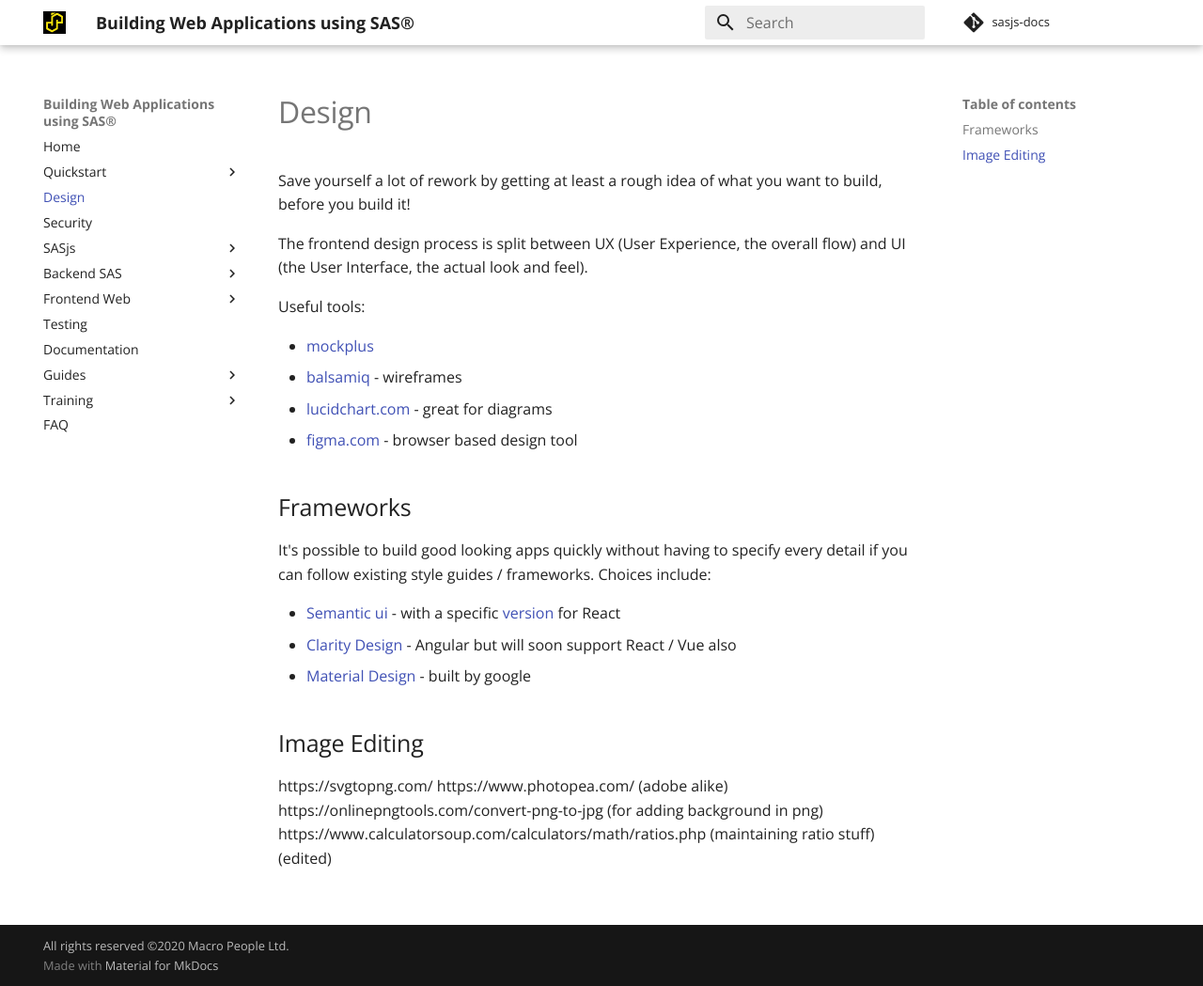
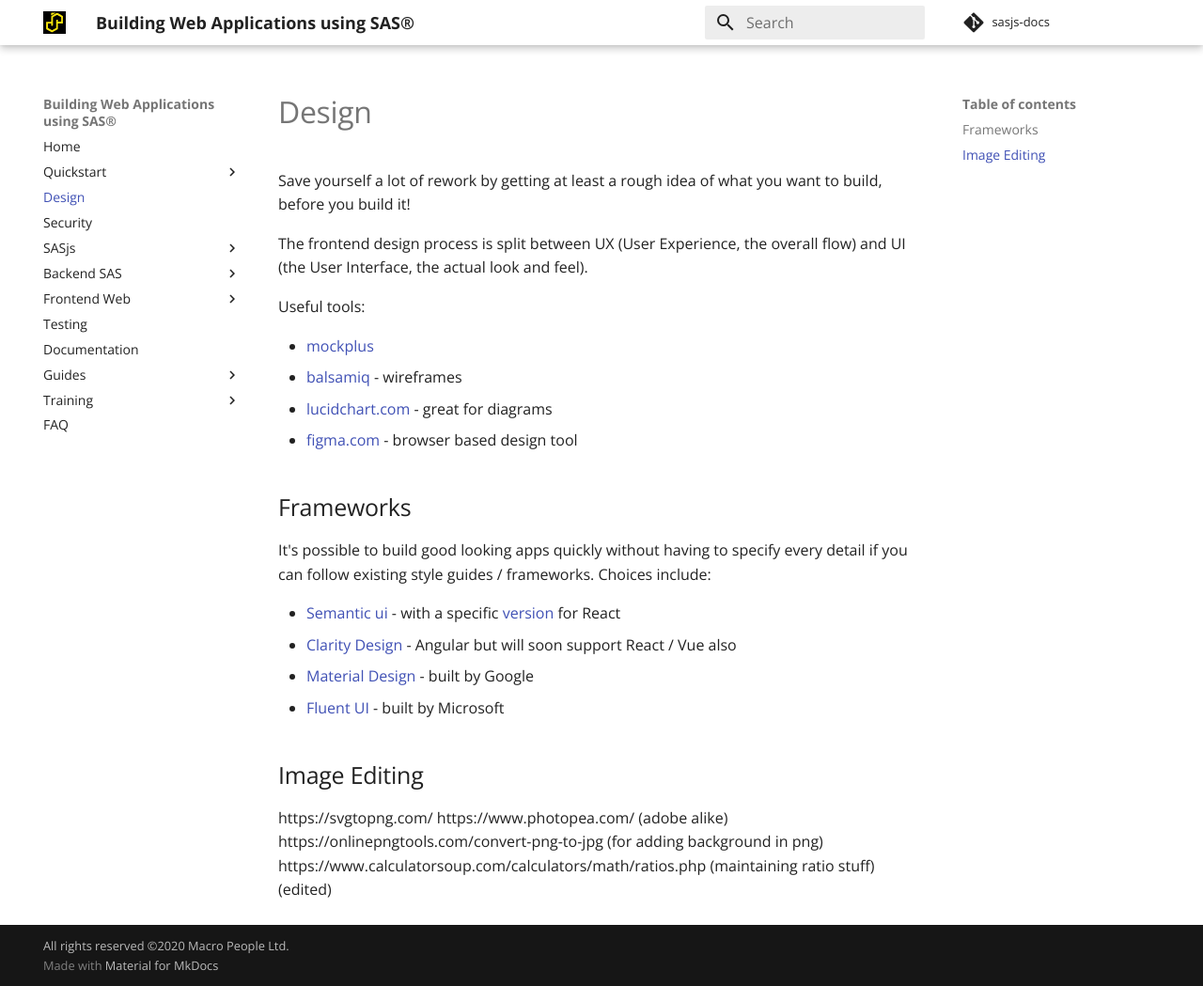
Before and after one commit to sasjs/sasjs.io, an MkDocs documentation site: the page built from docs/design.md, in a window 1280 px wide and 1049 px high. Shown: the whole window at 94% size. Built offline with MkDocs 1.6.1 and Material for MkDocs 9.7.7, drawn with Linux system fonts in a browser that asks for light colours; comment, search, counter and statistics services are not loaded; old or Windows-style settings are respelled for this version of MkDocs.

Commit message:
design update

```diff
--- a/docs/design.md
+++ b/docs/design.md
@@ -17,7 +17,8 @@
 
 * [Semantic ui](https://semantic-ui.com/) - with a specific [version](https://react.semantic-ui.com/) for React
 * [Clarity Design](clarity.design) - Angular but will soon support React / Vue also
-* [Material Design](https://material.io/design/) - built by google
+* [Material Design](https://material.io/design/) - built by Google
+* [Fluent UI](https://developer.microsoft.com/en-us/fluentui#/controls/web) - built by Microsoft
 
 ## Image Editing
 https://svgtopng.com/
```
